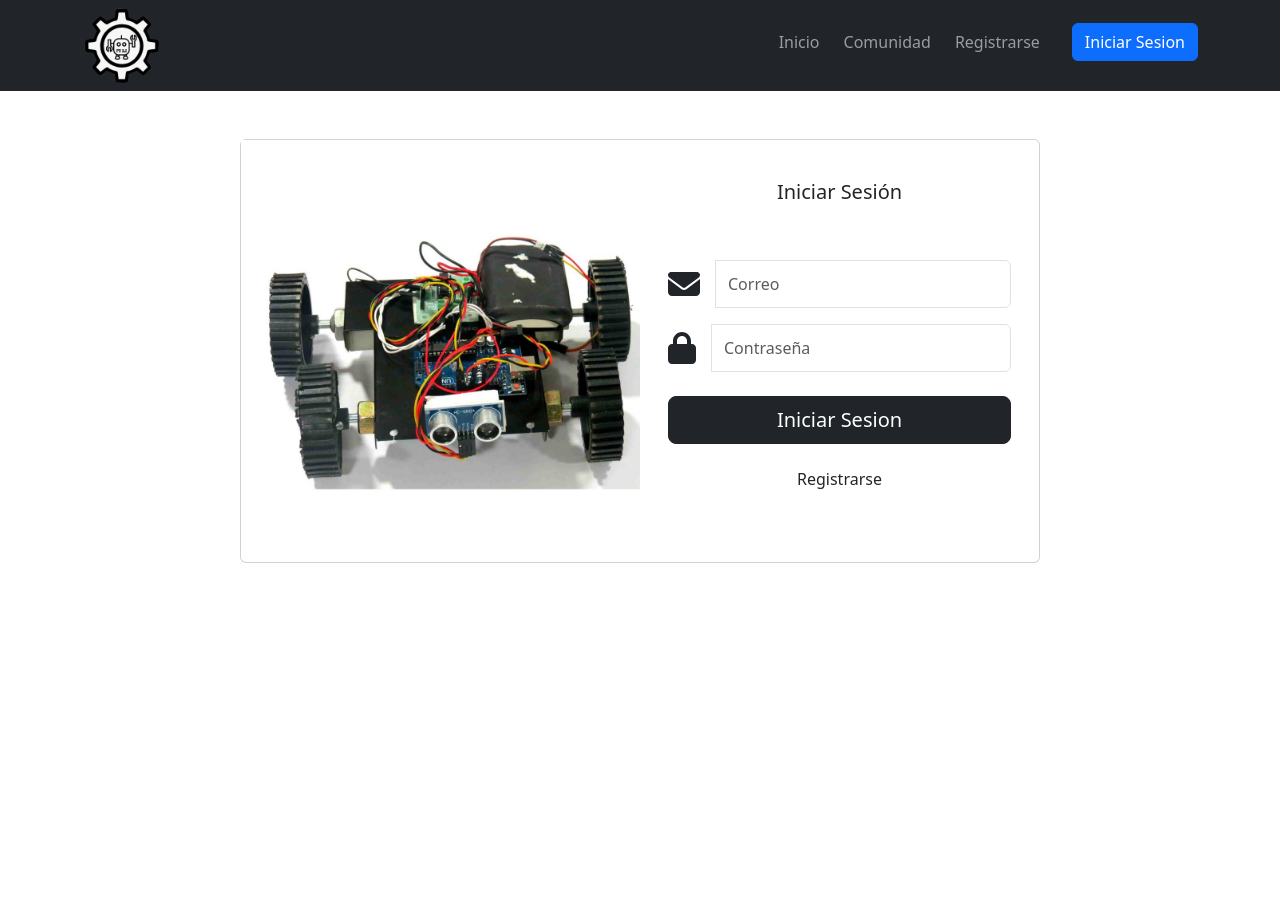
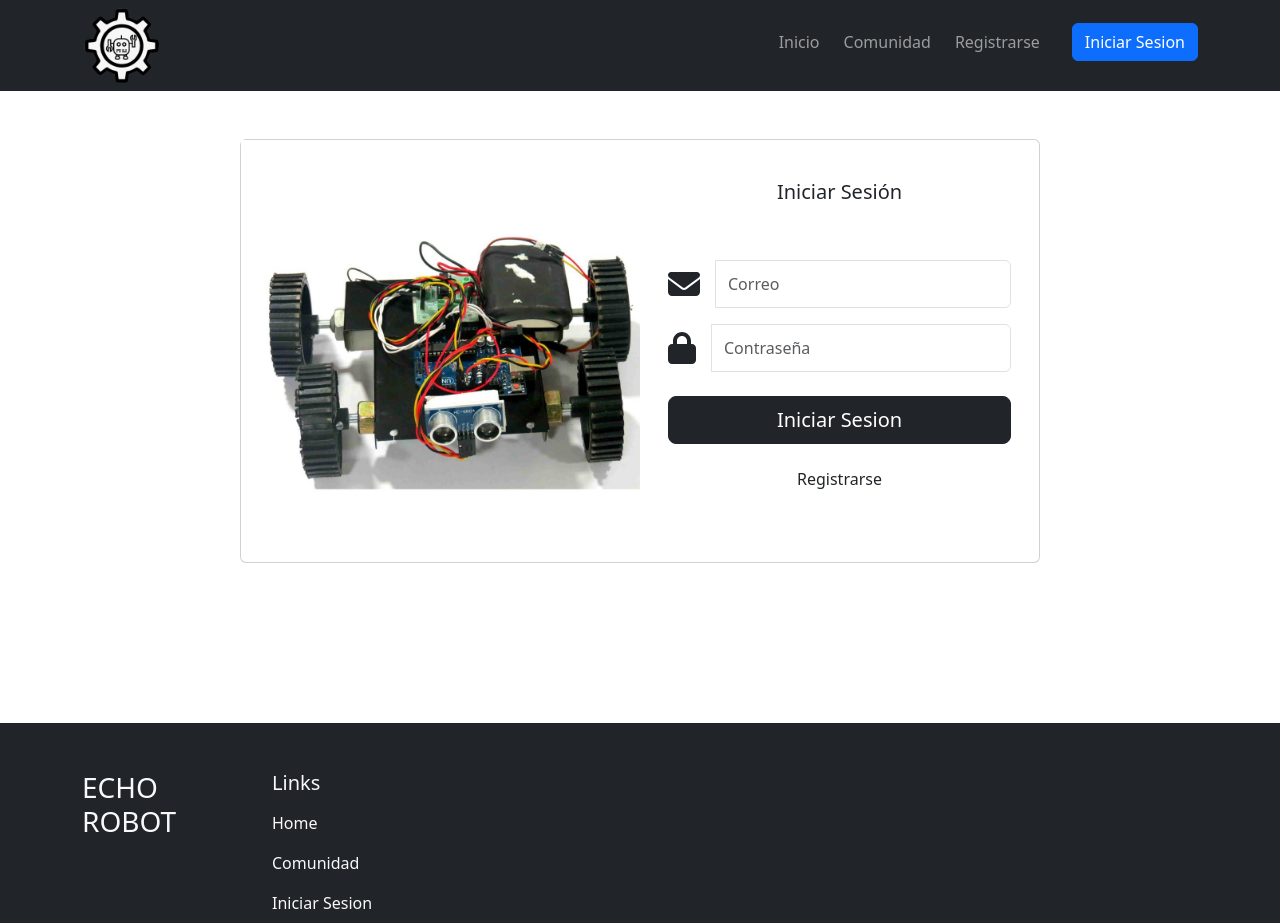
Before and after one commit to EL-800/EchoRobotFront, an Angular app in the folder app/: page /auth/logging in a window 1280 px wide. Before the commit the page ends 800 px from the top, so only its background shows below. Built offline with nearby package versions, Linux system fonts and the light colour scheme.

Commit message:
terminado

```diff
--- /dev/null
+++ b/app/src/app/Components/footer/footer.component.html
@@ -0,0 +1,27 @@
+<footer>
+    <div class="position-relative pt-5">
+        <div class="bg-dark w-100 pt-5 text-light position-absolute top-100">
+            <div class="container">
+                <div class="row">
+                    <div class="col-2 ">
+                        <h3>ECHO ROBOT</h3>
+                    </div>
+                    <div class="col-4">
+                        <h5>Links</h5>
+                        <ul class="nav navbar-nav flex-column">
+                            <li class="nav-item">
+                              <a class="nav-link " aria-current="page" href="#">Home</a>
+                            </li>
+                            <li class="nav-item">
+                              <a class="nav-link " routerLink="/comunity">Comunidad</a>
+                            </li>
+                            <li class="nav-item">
+                              <a class="nav-link" routerLink="auth/logging">Iniciar Sesion</a>
+                            </li>
+                          </ul>
+                    </div>
+                </div>
+            </div>
+        </div>
+    </div>
+</footer>
--- /dev/null
+++ b/app/src/app/Components/footer/footer.component.ts
@@ -0,0 +1,15 @@
+import { Component, OnInit } from '@angular/core';
+
+@Component({
+  selector: 'app-footer',
+  templateUrl: './footer.component.html',
+  styleUrls: ['./footer.component.css']
+})
+export class FooterComponent implements OnInit {
+
+  constructor() { }
+
+  ngOnInit(): void {
+  }
+
+}
--- a/app/src/app/Components/home/home.component.html
+++ b/app/src/app/Components/home/home.component.html
@@ -4,7 +4,7 @@
     <div class="container">
         <div class="row align-items-center">
             <div class="col-l2 col-md-12 col-lg-12">
-                <h1 class="tittle text-center">EchoRobot </h1>
+                <h1 class="tittle text-center">Echo Robot </h1>
             </div>
             <div class="col-12 mt-5">
                 <p class="text-center">Echo Robot es un simulador que nos permite aprender acerca de la robótica de una forma sencilla.</p>
--- a/app/src/app/Components/logging/logging.component.html
+++ b/app/src/app/Components/logging/logging.component.html
@@ -1,4 +1,4 @@
-<div class="container d-flex justify-content-center mt-5">
+<div class="container d-flex justify-content-center mt-5 mb-5 pb-5">
     <div class="card mb-3" style="max-width: 50rem;">
         <div class="row g-0">
             <div class="col-md-6">
--- a/app/src/app/Components/logging/logging.component.ts
+++ b/app/src/app/Components/logging/logging.component.ts
@@ -44,6 +44,9 @@ export class LoggingComponent implements OnInit {
           }else if(response.status == 400){
             this.dialogMessage = "Hubo un problema con el servidor :("
           }
+          else{
+            this.dialogMessage="Error al iniciar Sesion"
+          }
           this.isOpenDialogBox = true;
         }
       });
--- a/app/src/app/Components/registro/registro.component.html
+++ b/app/src/app/Components/registro/registro.component.html
@@ -1,5 +1,5 @@
 
-<div class="container d-flex justify-content-center mt-5">
+<div class="container d-flex justify-content-center mt-5 mb-5 pb-5">
     <div class="card mb-3" style="max-width: 50rem;">
         <div class="row g-0">
             <div class="col-md-4 justify-content-center d-flex">
@@ -40,6 +40,9 @@
         </div>
     </div>
 </div>
+<br>
+<br>
+
 <div class="modal fade " id="staticBackdrop" data-bs-backdrop="static" data-bs-keyboard="true" tabindex="-1"
     aria-labelledby="staticBackdropLabel" aria-hidden="false" [ngClass]="{'show d-block' : isOpenDialogBox}">
     <div class="modal-dialog">
--- /dev/null
+++ b/app/src/app/Security/auth.guard.ts
@@ -0,0 +1,25 @@
+import { Injectable } from "@angular/core";
+import { ActivatedRouteSnapshot, CanActivate, Router, RouterStateSnapshot, UrlTree } from "@angular/router";
+import { AuthService } from "../Services/auth.service";
+import { Observable } from "rxjs";
+
+
+@Injectable({
+    providedIn:'root'
+})
+export class AuthGuard implements CanActivate{
+
+    constructor(private router : Router,
+    private auth : AuthService){
+
+    }
+
+    canActivate(route: ActivatedRouteSnapshot) {
+        const usuario = this.auth.UserData;
+
+        if(Object.entries(usuario).length > 0) return true
+
+        this.router.navigate(['/auth/logging'])
+        return false;
+    }
+}
--- /dev/null
+++ b/app/src/app/Security/user.guard.ts
@@ -0,0 +1,25 @@
+import { Injectable } from "@angular/core";
+import { ActivatedRouteSnapshot, CanActivate, Router, RouterStateSnapshot, UrlTree } from "@angular/router";
+import { AuthService } from "../Services/auth.service";
+import { Observable } from "rxjs";
+
+
+@Injectable({
+    providedIn:'root'
+})
+export class UserGuard implements CanActivate{
+
+    constructor(private router : Router,
+    private auth : AuthService){
+
+    }
+
+    canActivate() {
+        const usuario = this.auth.UserData;
+
+        if(Object.entries(usuario).length == 0) return true
+
+        this.router.navigate(['/home'])
+        return false;
+    }
+}
--- a/app/src/app/app.component.html
+++ b/app/src/app/app.component.html
@@ -1,3 +1,5 @@
 <app-nav-bar></app-nav-bar>
 
 <router-outlet></router-outlet>
+
+<app-footer></app-footer>
--- a/app/src/app/app.module.ts
+++ b/app/src/app/app.module.ts
@@ -15,6 +15,7 @@ import { JwtInterceptor } from './Security/jwt.interceptor';
 import { HomeComunityComponent } from './Components/Comunity/home-comunity/home-comunity.component';
 import { AddPulicationComponent } from './Components/Comunity/add-pulication/add-pulication.component';
 import { PublicationComponent } from './Components/Comunity/publication/publication.component';
+import { FooterComponent } from './Components/footer/footer.component';
 
 
 @NgModule({
@@ -26,7 +27,8 @@ import { PublicationComponent } from './Components/Comunity/publication/publicat
     LoggingComponent,
     HomeComunityComponent,
     AddPulicationComponent,
-    PublicationComponent
+    PublicationComponent,
+    FooterComponent
   ],
   imports: [
     BrowserModule,
```
Also changed, not shown: app/src/app/app-routing.module.ts (+5 -3 lines), app/src/app/Components/footer/footer.component.css (added), 1 other file (tests, documents, lock files or other folders).
